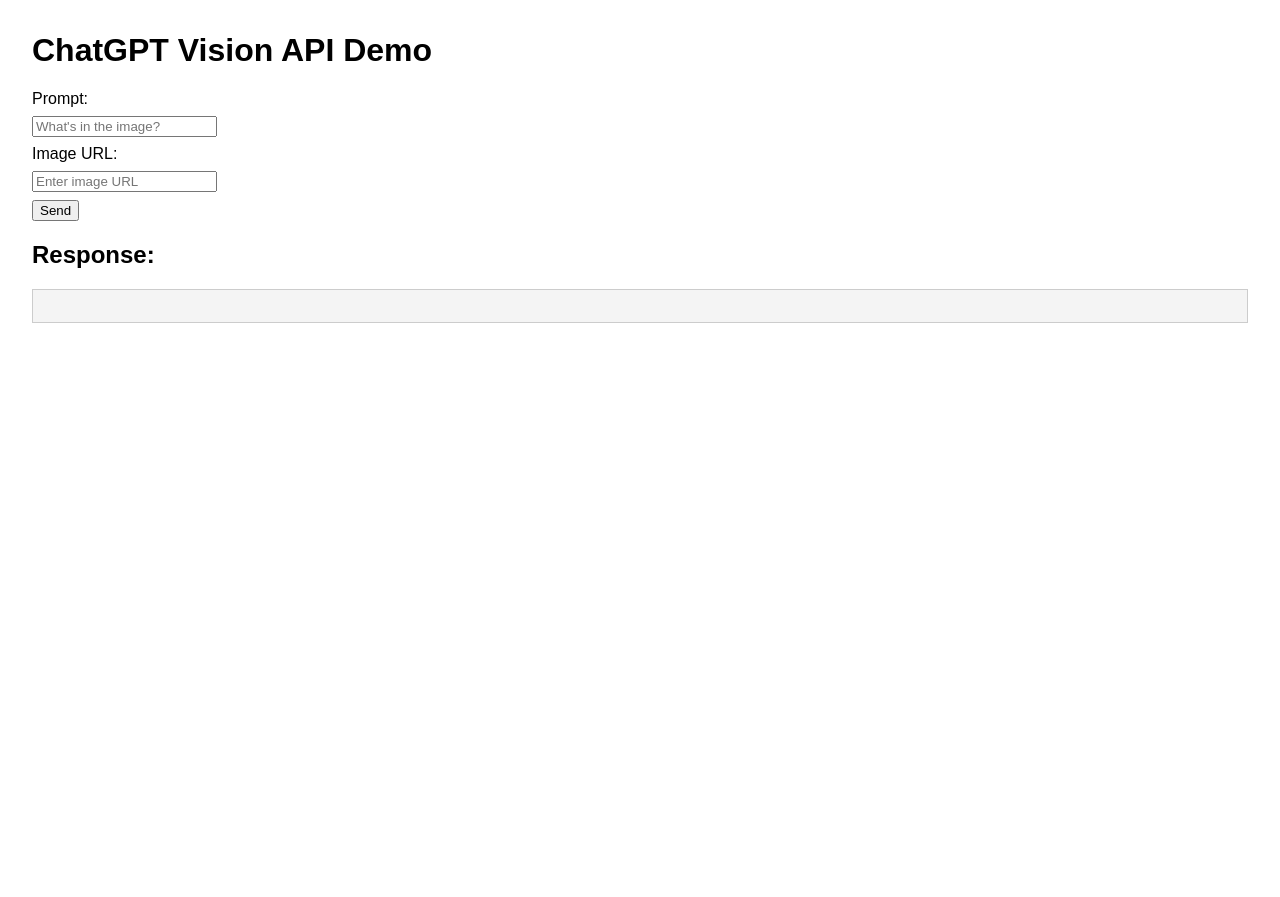
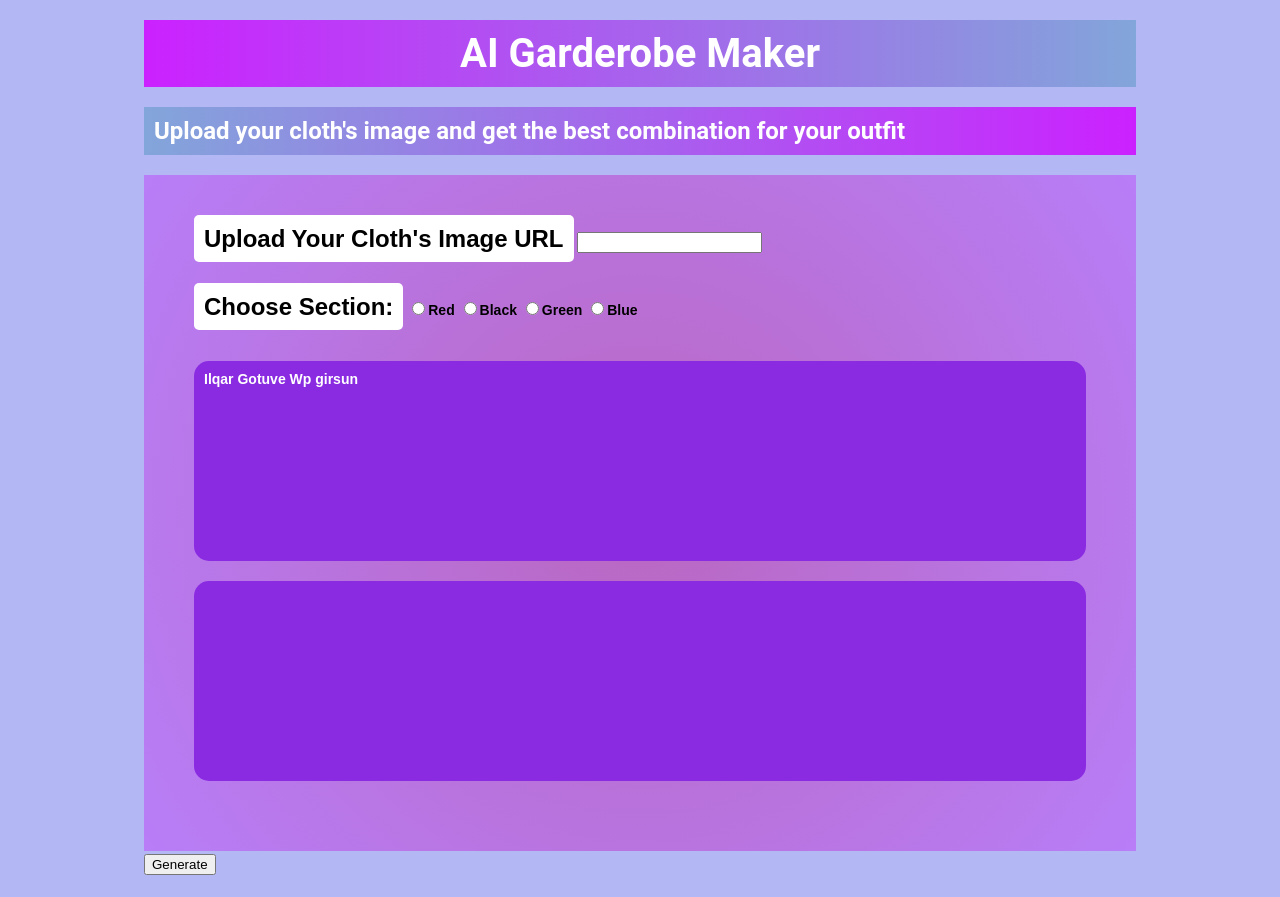
Before and after one commit to HajizadaIlgar/NodeJS, a website: page public/index.html in a window 1280 px wide. Before the commit the page ends 800 px from the top, so only its background shows below. Drawn offline with Linux system fonts and the light colour scheme.

Commit message:
Front-BackInteqrasiya

```diff
--- /dev/null
+++ b/public/css/reset.css
@@ -0,0 +1,135 @@
+html,
+body,
+div,
+span,
+applet,
+object,
+iframe,
+h1,
+h2,
+h3,
+h4,
+h5,
+h6,
+p,
+blockquote,
+pre,
+a,
+abbr,
+acronym,
+address,
+big,
+cite,
+code,
+del,
+dfn,
+em,
+img,
+ins,
+kbd,
+q,
+s,
+samp,
+small,
+strike,
+strong,
+sub,
+sup,
+tt,
+var,
+b,
+u,
+i,
+center,
+dl,
+dt,
+dd,
+ol,
+ul,
+li,
+fieldset,
+form,
+label,
+legend,
+table,
+caption,
+tbody,
+tfoot,
+thead,
+tr,
+th,
+td,
+article,
+aside,
+canvas,
+details,
+embed,
+figure,
+figcaption,
+footer,
+header,
+hgroup,
+menu,
+nav,
+output,
+ruby,
+section,
+summary,
+time,
+mark,
+audio,
+video {
+	margin: 0;
+	padding: 0;
+	border: 0;
+	font-size: 100%;
+	font: inherit;
+	vertical-align: baseline;
+	text-decoration: none;
+	box-sizing: border-box;
+}
+
+/* HTML5 display-role reset for older browsers */
+article,
+aside,
+details,
+figcaption,
+figure,
+footer,
+header,
+hgroup,
+menu,
+nav,
+section {
+	display: block;
+}
+
+body {
+	font-family: 'Roboto', sans-serif;
+	line-height: 1.6;
+    background-color: rgba(43, 55, 226, 0.356);
+	padding: 20px;
+}
+
+ol,
+ul {
+	list-style: none;
+}
+
+blockquote,
+q {
+	quotes: none;
+}
+
+blockquote:before,
+blockquote:after,
+q:before,
+q:after {
+	content: '';
+	content: none;
+}
+
+table {
+	border-collapse: collapse;
+	border-spacing: 0;
+}
--- /dev/null
+++ b/public/css/style.css
@@ -0,0 +1,64 @@
+.container {
+    width: 80%;
+    margin: 0 auto;
+}
+
+.greating-text h1 {
+    text-align: center;
+    color: #fff;
+    font: 700 2.5em 'Roboto', sans-serif;
+    background: linear-gradient(to right, #cb21ff, #0d7b9c4b);
+    padding: 10px;
+}
+
+.greating-text h3 {
+    color: #fff;
+    font: 700 1.5em 'Roboto', sans-serif;
+    background: linear-gradient(to left, #cb21ff, #0d7b9c4b);
+    margin: 20px 0 20px 0;
+    padding: 10px;
+}
+
+.form-group{
+    background: radial-gradient(circle, rgba(192, 24, 142, 0.5) 0%, rgba(195, 0, 255, 0.315) 100%);
+    font: 600 14px arial;
+    width: 100%;
+    padding: 50px;
+}
+#sectionSelect {
+    margin:40px 0 40px 0;
+}
+label[for="imageUrl"],label[for="sectionSelect"] {
+    background: #fff;
+    color: #000;
+    font: 600 24px arial;
+    padding: 10px;
+    border-radius: 5px;
+    cursor: pointer;
+}
+label[for="sectionSelect"]{
+    cursor: default;
+}
+.generatedPromt{
+    width: 100%;
+    background-color: blueviolet;
+    border-radius: 15px;
+    padding: 10px;
+    height: 200px;
+    width: 100%;
+    margin: 0 0 20px 0;
+    color: #fff;
+}
+
+#generatePromt{
+    background:linear-gradient(to right, #dc6aff, #61daff4b);
+    color: #000;
+    font: 600 24px arial;
+    padding: 10px;
+    width: 100%;
+    border-radius: 15px;
+    cursor: pointer;
+}
+input[type="file"]::file-selector-button{ /* the button to select file */
+    display: none;
+}
--- a/public/index.html
+++ b/public/index.html
@@ -1,115 +1,44 @@
 <!DOCTYPE html>
 <html lang="en">
-  <head>
-    <meta charset="UTF-8" />
-    <title>ChatGPT Vision API Demo</title>
-    <style>
-      body {
-        font-family: Arial, sans-serif;
-        margin: 2rem;
-      }
-      label,
-      input,
-      button {
-        display: block;
-        margin: 0.5rem 0;
-      }
-      #response {
-        background: #f4f4f4;
-        padding: 1rem;
-        border: 1px solid #ccc;
-        white-space: pre-wrap;
-        max-width: 100%;
-        word-wrap: break-word;
-      }
-      .response-text {
-        font-size: 1.2rem;
-        color: #333;
-        line-height: 1.6;
-      }
-    </style>
-  </head>
-  <body>
-    <h1>ChatGPT Vision API Demo</h1>
-    <form id="visionForm">
-      <label for="prompt">Prompt:</label>
-      <input
-        type="text"
-        id="prompt"
-        name="prompt"
-        placeholder="What's in the image?"
-        required
-      />
 
-      <label for="imageUrl">Image URL:</label>
-      <input
-        type="text"
-        id="imageUrl"
-        name="imageUrl"
-        placeholder="Enter image URL"
-        required
-      />
+<head>
+    <meta charset="UTF-8">
+    <meta name="viewport" content="width=device-width, initial-scale=1.0">
+    <title>AiCombineMaker</title>
+    <link rel="stylesheet" href="css/reset.css">
+    <link rel="stylesheet" href="css/style.css">
+</head>
 
-      <button type="submit">Send</button>
-    </form>
+<body>
+    <div class="container">
+        <div class="greating-text">
+            <h1>AI Garderobe Maker</h1>
+            <h3>Upload your cloth's image and get the best combination for your outfit</h3>
+        </div>
+    </div>
+    <div class="container">
+        <form id="visionForm">
+            <div class="form-group">
+                <label for="imageUrl">Upload Your Cloth's Image URL</label>
+                <input type="text" id="imageUrl" name="imageUrl" />
+                <div id="sectionSelect" name="sectionSelect">
+                    <label for="sectionSelect">Choose Section:</label>
+                    <input type="radio" value="red" name="clothColor"/>Red
+                    <input type="radio" value="black" name="clothColor"/>Black
+                    <input type="radio" value="green" name="clothColor"/>Green
+                    <input type="radio" value="blue" name="clothColor"/>Blue
+                </div>
+                <div class="generatedPromt" id="prompt">
+                    <h3 id="generatedPrompt">Ilqar Gotuve Wp girsun</h3>
+                </div>
+                <div class="generatedPromt" id="aiResponse">
 
-    <h2>Response:</h2>
-    <div id="response" class="response-text"></div>
+                </div>
+            </div>
+            <button type="submit" id="generatePrompt">Generate</button>
+        </form>
+    </div>
+    <script src="js/app.js"></script>
+</body>
 
-    <script>
-      document
-        .getElementById("visionForm")
-        .addEventListener("submit", async function (event) {
-          event.preventDefault(); // Prevent the form from reloading the page
-
-          const promptText = document.getElementById("prompt").value;
-          const imageUrl = document.getElementById("imageUrl").value;
-
-          const url = "https://chatgpt-vision1.p.rapidapi.com/matagvision2";
-          const options = {
-            method: "POST",
-            headers: {
-              "x-rapidapi-key":
-                "fba9e8b3d6msh97741eec14dcba1p115c59jsnb6b4555ece5a",
-              "x-rapidapi-host": "chatgpt-vision1.p.rapidapi.com",
-              "Content-Type": "application/json",
-            },
-            body: JSON.stringify({
-              messages: [
-                {
-                  role: "user",
-                  content: [
-                    { type: "text", text: promptText },
-                    { type: "image", url: imageUrl },
-                  ],
-                },
-              ],
-              web_access: false,
-            }),
-          };
-
-          try {
-            const response = await fetch(url, options);
-            if (!response.ok) {
-              throw new Error(
-                `Network response was not ok: ${response.status}`
-              );
-            }
-            const result = await response.json();
-            console.log(result);
-
-            // Format and display the response
-            const resultText = result.result || "No result returned.";
-            document.getElementById(
-              "response"
-            ).innerHTML = `<strong>Response:</strong> <p>${resultText}</p>`;
-          } catch (error) {
-            console.error(error);
-            document.getElementById(
-              "response"
-            ).innerHTML = `<strong>Error:</strong> ${error.message}`;
-          }
-        });
-    </script>
-  </body>
 </html>
--- /dev/null
+++ b/public/js/app.js
@@ -0,0 +1,77 @@
+let postingPrompt = ""; // Ai a Gedecek Olan Promt
+let selectedColor = "";
+const generatePrompt = document.getElementById('generatePrompt');
+const generatedPrompt = document.getElementById('generatedPrompt');
+function generatePromt() {
+    if(selectedColor){
+        postingPrompt = `i want to make a combine for tomorrow, based on this color ${selectedColor}.`;
+    }else{
+        postingPrompt = "i want to make a combine for tomorrow";
+    }
+}
+
+document.querySelectorAll('input[name="clothColor"]').forEach(radio => {
+    radio.addEventListener('change', () => {
+        selectedColor=radio.value;
+    });
+});
+
+generatePrompt.addEventListener('click', () => {
+    generatePromt();
+    generatedPrompt.innerHTML = postingPrompt;
+});
+
+document
+        .getElementById("visionForm")
+        .addEventListener("submit", async function (event) {
+          event.preventDefault(); // Prevent the form from reloading the page
+
+          const promptText =postingPrompt;
+          const imageUrl = document.getElementById("imageUrl").value;
+
+          const url = "https://chatgpt-vision1.p.rapidapi.com/matagvision2";
+          const options = {
+            method: "POST",
+            headers: {
+              "x-rapidapi-key":
+                "fba9e8b3d6msh97741eec14dcba1p115c59jsnb6b4555ece5a",
+              "x-rapidapi-host": "chatgpt-vision1.p.rapidapi.com",
+              "Content-Type": "application/json",
+            },
+            body: JSON.stringify({
+              messages: [
+                {
+                  role: "user",
+                  content: [
+                    { type: "text", text: promptText },
+                    { type: "image", url: imageUrl },
+                  ],
+                },
+              ],
+              web_access: false,
+            }),
+          };
+
+          try {
+            const response = await fetch(url, options);
+            if (!response.ok) {
+              throw new Error(
+                `Network response was not ok: ${response.status}`
+              );
+            }
+            const result = await response.json();
+            console.log(result);
+
+            // Format and display the response
+            const resultText = result.result || "No result returned.";
+            document.getElementById(
+              "aiResponse"
+            ).innerHTML = `<strong>Response:</strong> <p>${resultText}</p>`;
+          } catch (error) {
+            console.error(error);
+            document.getElementById(
+              "aiResponse"
+            ).innerHTML = `<strong>Error:</strong> ${error.message}`;
+          }
+        });
+// postingPrompt BUNU AI YA GONDERMEK LAZIM
```
